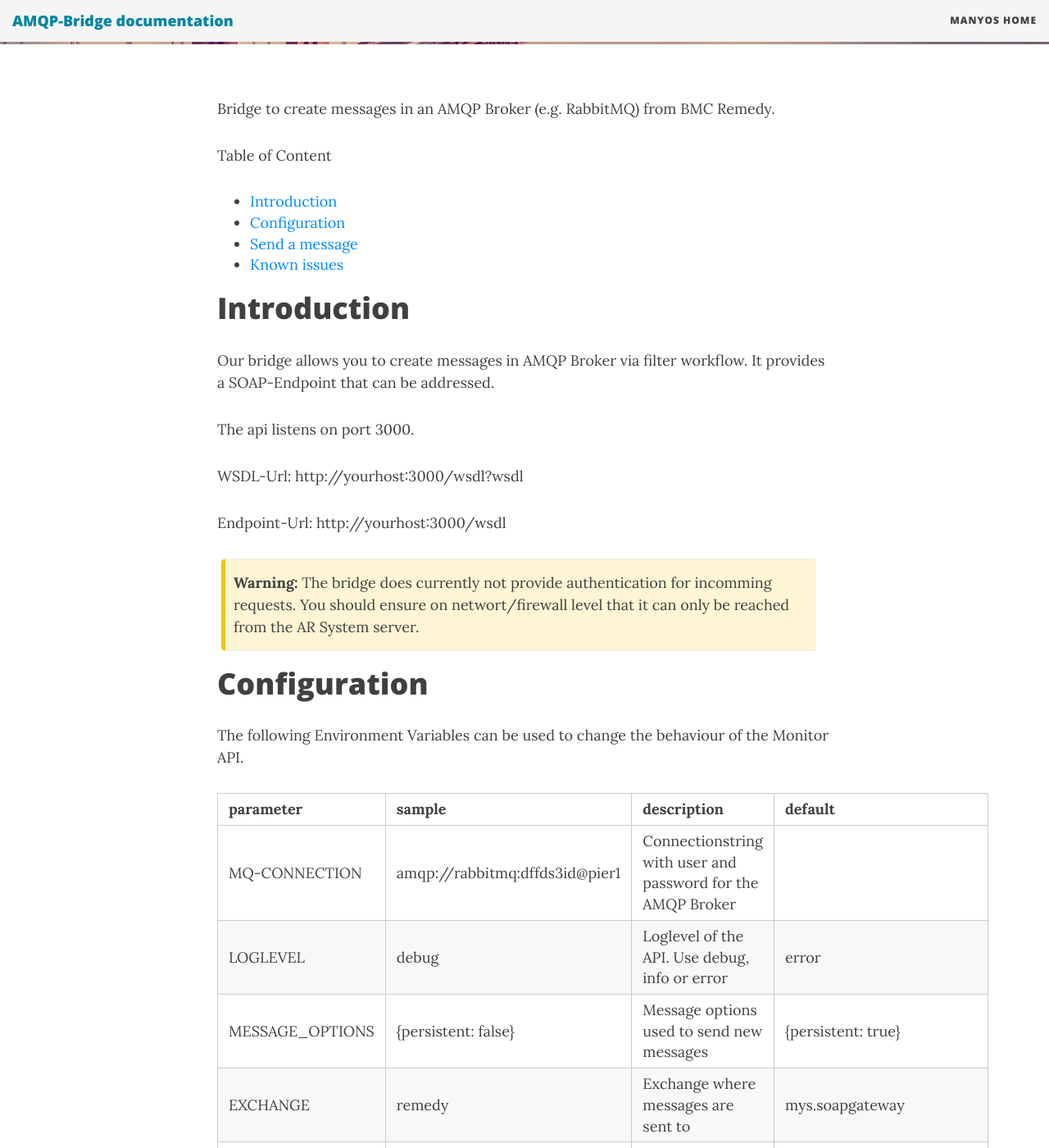
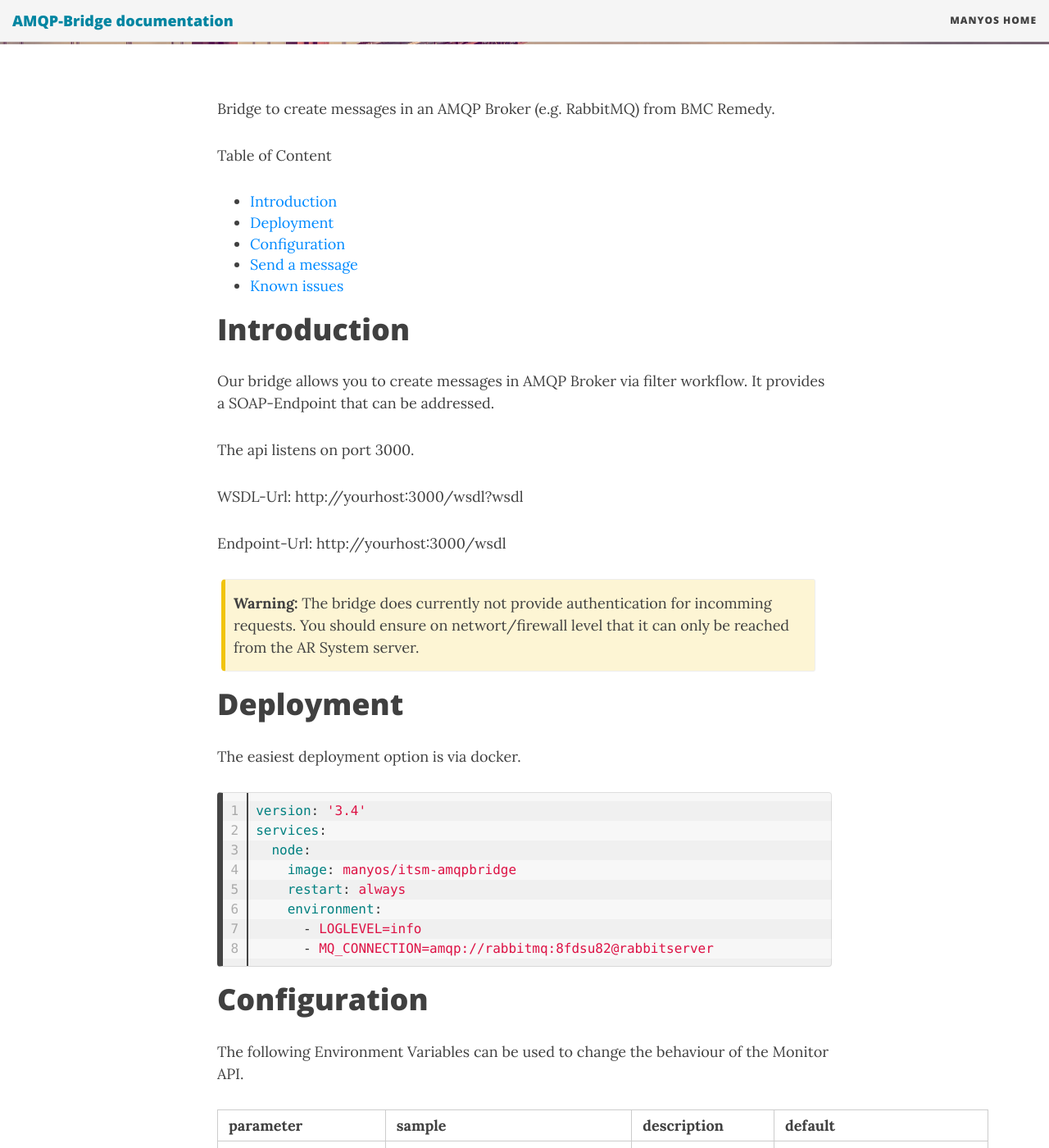
Before and after one commit to manyosit/itsm-amqpbridge, a Jekyll site: the page built from docs/index.md, in a window 1280 px wide and 1400 px high, scrolled down 606 px. Shown: the whole window at 82% size. Built offline with Jekyll 4.4.1, drawn with Linux system fonts in a browser that asks for light colours; nearby versions of some CDN libraries.

Commit message:
documentation deployment added

```diff
--- a/docs/index.md
+++ b/docs/index.md
@@ -26,6 +26,21 @@ Endpoint-Url: http://yourhost:3000/wsdl
 {: .box-warning}
 **Warning:** The bridge does currently not provide authentication for incomming requests. You should ensure on networt/firewall level that it can only be reached from the AR System server.
 
+# Deployment
+
+The easiest deployment option is via docker.
+
+{% highlight yaml linenos %}
+version: '3.4'
+services:
+  node:
+    image: manyos/itsm-amqpbridge
+    restart: always
+    environment:
+      - LOGLEVEL=info
+      - MQ_CONNECTION=amqp://rabbitmq:8fdsu82@rabbitserver
+{% endhighlight %}
+
 # Configuration
 
 The following Environment Variables can be used to change the behaviour of the Monitor API.
```
